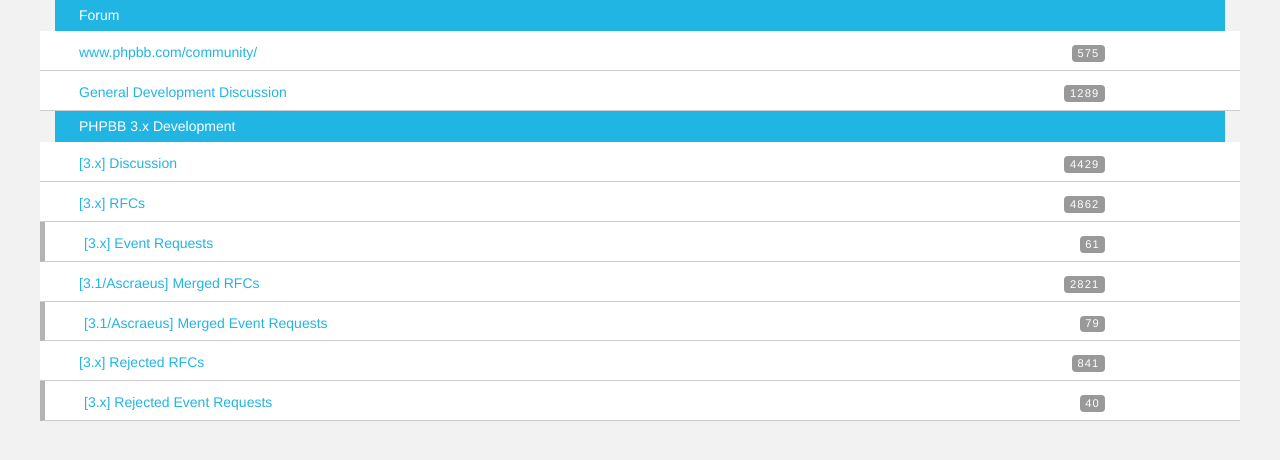
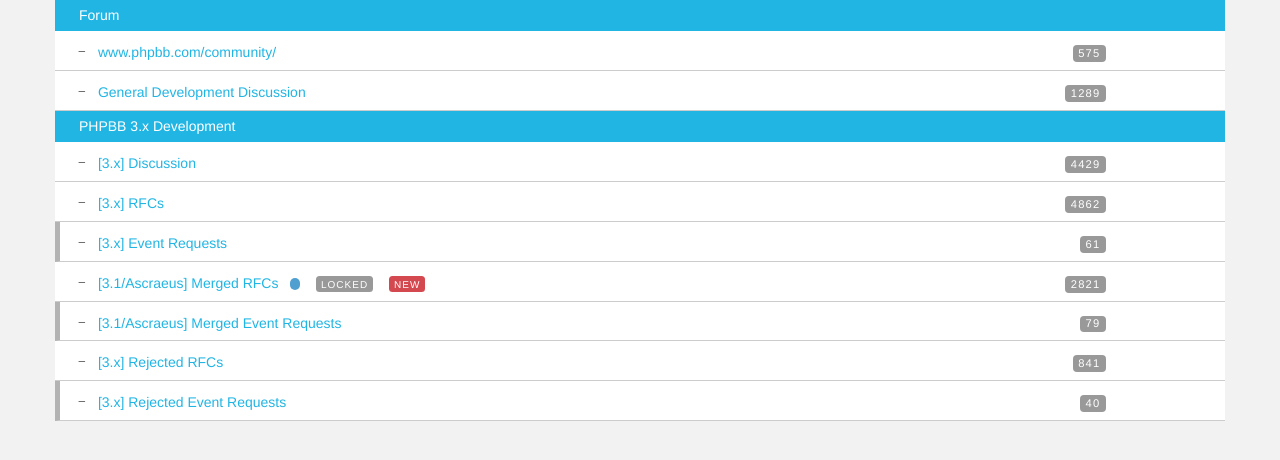
Before and after one commit to hanakin/ProMino, a PHP site: the page made by tests/test_forumlist.php in a window 1280 px wide. Shown: the top 460 px of the page. Run offline with PHP 8.4, Linux system fonts and the light colour scheme; style sheets or scripts are compiled from the project's sources; some libraries are stand-ins or nearby versions; some web fonts are replaced.

Commit message:
Remove nasty grid error and refactor some css

```diff
--- a/assests/css/core.css
+++ b/assests/css/core.css
@@ -354,16 +354,6 @@ td.visible-print {
 }
 .row:after {
   clear: both;
-}
-@media (min-width: 768px) {
-  .row {
-    margin-left: -15px;
-    margin-right: -15px;
-  }
-}
-.row .row {
-  margin-left: -15px;
-  margin-right: -15px;
 }
 .col-1,
 .col-2,
@@ -1404,67 +1394,51 @@ a.badge:focus {
     background-color: #e6e6e6;
   }
 }
-.badge {
-  margin: -30px 0 0 -15px;
-}
 .label-admint {
   background: #BC2A4D;
+}
+a:hover .label-admint {
+  background: #92213c;
 }
 .label-dev {
   background: #009900;
 }
+a:hover .label-dev {
+  background: #006600;
+}
 .label-modt {
   background: #660099;
+}
+a:hover .label-modt {
+  background: #440066;
 }
 .label-mod {
   background: #0000CC;
 }
+a:hover .label-mod {
+  background: #000099;
+}
 .label-stylet {
   background: #CC33CC;
+}
+a:hover .label-stylet {
+  background: #a329a3;
 }
 .label-supt {
   background: #CC6600;
 }
+a:hover .label-supt {
+  background: #994d00;
+}
 .label-webt {
   background: #0099CC;
+}
+a:hover .label-webt {
+  background: #007399;
 }
 .label-user {
   background: #21b5e4;
 }
-.info-stats {
-  margin: 24px 0 24px 4%;
+a:hover .label-user {
+  background: #1794bb;
 }
-@media (min-width: 992px) {
-  .info-stats {
-    margin-left: 13%;
-  }
-}
-@media (min-width: 1200px) {
-  .info-stats {
-    margin-left: 22%;
-  }
-}
-.info-online .panel-heading {
-  font-size: 14px;
-}
-.info-online-stats {
-  margin: 0;
-}
-.info-online-stats dd {
-  margin-left: 162px;
-}
-.info-online-stats dd small {
-  padding-left: 12px;
-  color: #999999;
-}
-.info-online-legend .label {
-  font-size: 10px;
-}
-@media (min-width: 1200px) {
-  .info-online-legend .label {
-    font-size: 12px;
-  }
-}
-.footer {
-  margin-bottom: 24px;
-}
--- a/assests/css/theme.css
+++ b/assests/css/theme.css
@@ -3,6 +3,9 @@
    Theme specific Content & alterations
    ==========================================================================
 */
+.header .badge {
+  margin: -30px 0 0 -15px;
+}
 .header > hgroup {
   padding: 9px 12px;
   margin: 16px 0;
@@ -54,8 +57,30 @@
   color: #ffffff;
   text-decoration: underline;
 }
+.forum-title:before,
+.forum-title:after {
+  content: " ";
+  /* 1 */
+
+  display: table;
+  /* 2 */
+
+}
+.forum-title:after {
+  clear: both;
+}
+.forum-icon {
+  font-size: 14px;
+  padding-right: 12px;
+}
+.forum-label {
+  display: none;
+  margin-left: 12px;
+  font-size: 10px;
+  text-transform: uppercase;
+}
 .forum-row {
-  padding: 8px 24px;
+  padding: 8px;
   background: #ffffff;
   border-bottom: 1px solid #cccccc;
 }
@@ -82,12 +107,40 @@
 }
 .forum-sub {
   border-left: 5px solid #b3b3b3;
+  padding-left: 3px;
 }
 .forum-recent > a {
   color: #cccccc;
 }
 .forum-recent > a:hover {
   color: #333333;
+}
+.unread {
+  display: inline;
+  background: #d44950;
+}
+.sticky {
+  display: inline;
+  background: #48d470;
+}
+.announcement {
+  display: inline;
+  background: #2f6fa1;
+}
+.global {
+  display: inline;
+  background: #ffcd1a;
+}
+.locked {
+  display: inline;
+}
+.mine {
+  display: inline;
+  margin-top: 2px;
+  padding: 4px;
+  font-size: 3px;
+  color: #4f9fd0;
+  background: #4f9fd0;
 }
 .info-stats {
   margin: 24px 0 24px 4%;
@@ -123,3 +176,12 @@
   padding-left: 12px;
   color: #999999;
 }
+.footer {
+  margin-bottom: 24px;
+  font-size: 12px;
+}
+@media (min-width: 768px) {
+  .footer {
+    font-size: 14px;
+  }
+}
--- a/assests/less/framework/_grid.less
+++ b/assests/less/framework/_grid.less
@@ -5,7 +5,7 @@
 // Set the container width, and override it for fixed navbars in media queries
 .container { .container-fixed(); }
 // Mobile-first defaults
-.row { .make-row(); }
+.row { .clearfix(); }
 // Common styles for small and large grid columns
 .col-1,
 .col-2,
--- a/assests/less/framework/_mixins.less
+++ b/assests/less/framework/_mixins.less
@@ -381,20 +381,3 @@
 	margin-left: auto;
 	.clearfix();
 }
-
-// Creates a wrapper for a series of columns
-.make-row() {
-	// Then clear the floated columns
-	.clearfix();
-
-	@media (min-width: @screen-small) {
-		margin-left:  (@grid-gutter-width / -2);
-		margin-right: (@grid-gutter-width / -2);
-	}
-
-	// Negative margin nested rows out to align the content of columns
-	.row {
-		margin-left:  (@grid-gutter-width / -2);
-		margin-right: (@grid-gutter-width / -2);
-	}
-}
--- a/assests/less/framework/_variables.less
+++ b/assests/less/framework/_variables.less
@@ -26,7 +26,7 @@
 
 // Accent colors
 // -------------------------
-@blueDark:						#2f6fa1;
+@blue-dark:						#2f6fa1;
 @blue:							#4f9fd0;
 @red:							#d44950;
 @green:							#48d470;
--- /dev/null
+++ b/assests/less/modules/copyright.less
@@ -0,0 +1,9 @@
+//
+// Copyright
+// --------------------------------------------------
+
+.footer {
+	margin-bottom: @padding-base-vertical*3;
+	font-size: @font-size-small;
+}
+@media (min-width: @screen-tablet) { .footer { font-size: @font-size-base; } }
--- a/assests/less/modules/forumlist.less
+++ b/assests/less/modules/forumlist.less
@@ -18,9 +18,23 @@
 	}
 }
 
+.forum-title { .clearfix(); }
+
+.forum-icon {
+	font-size: @font-size-base;
+	padding-right: @padding-base-horizontal;
+}
+
+.forum-label {
+	display: none;
+	margin-left: @padding-base-horizontal;
+	font-size: 10px;
+	text-transform: uppercase;
+}
+
 .forum-row {
 	// Structure
-	padding: @padding-base-vertical @padding-base-horizontal*2;
+	padding: @padding-base-vertical;
 	hgroup { margin-top: 6px; }
 	> h2, .h5, p { margin: 0; }
 	dfn { padding-top: @padding-base-vertical; }
@@ -37,9 +51,43 @@
 }
 
 .forum-row::last-child { border-bottom: none; }
-.forum-sub { border-left: @padding-small-vertical solid @gray-light; }
+.forum-sub {
+	border-left: @padding-small-vertical solid @gray-light;
+	padding-left: @padding-base-vertical - @padding-small-vertical;
+}
 
 .forum-recent > a {
 	color: @gray-lighter;
 	&:hover { color: @black; }
 }
+
+// forum-label variants
+.unread {
+	display: inline;
+	background: @red;
+}
+
+.sticky {
+	display: inline;
+	background: @green;
+}
+
+.announcement {
+	display: inline;
+	background: @blue-dark;
+}
+
+.global {
+	display: inline;
+	background: @yellow;
+}
+
+.locked { display: inline; }
+.mine {
+	display: inline;
+	margin-top: 2px;
+	padding: 4px;
+	font-size: 3px;
+	color: @blue;
+	background: @blue;
+}
--- a/assests/less/modules/navbar.less
+++ b/assests/less/modules/navbar.less
@@ -2,7 +2,9 @@
 // Navbar
 // --------------------------------------------------
 
-.header > hgroup {
+.header {
+	.badge { margin: -30px 0 0 -15px; }
+	> hgroup {
 		// Structure
 		padding: @padding-base-vertical+1 @padding-base-horizontal;
 		margin: @padding-base-vertical*2 0;
@@ -13,6 +15,7 @@
 		a .glyphicon { color: @gray-darker;	}
 		a:hover .glyphicon { color: @white; }
 		border-radius: @border-radius-large;
+	}
 }
 
 .header-logo {
--- a/assests/less/theme.less
+++ b/assests/less/theme.less
@@ -12,3 +12,4 @@
 @import "modules/navbar.less";
 @import "modules/forumlist.less";
 @import "modules/info.less";
+@import "modules/copyright.less";
--- a/includes/forumlist.php
+++ b/includes/forumlist.php
@@ -5,7 +5,8 @@
 						<ol class="forum-list list-unstyled">
 							<li class="forum-row row">
 								<hgroup class="col-sm-11">
-									<h2 class="forum-title h5 md-pull-left lg-pull-left"><a href="">www.phpbb.com/community/</a></h2>
+									<span class="forum-icon glyphicon glyphicon-minus pull-left"></span>
+									<h2 class="forum-title h5 md-pull-left lg-pull-left"><a class="pull-left" href="">www.phpbb.com/community/</a></h2>
 									<dfn class="forum-description visible-sm">A link back to the support forum at www.phpbb.com.</dfn>
 									<span class="label pull-right hidden-sm">575</span>
 								</hgroup>
@@ -18,7 +19,8 @@
 							</li>
 							<li class="forum-row row">
 								<hgroup class="col-sm-11">
-									<h2 class="forum-title h5 md-pull-left lg-pull-left"><a href="">General Development Discussion</a></h2>
+									<span class="forum-icon glyphicon glyphicon-minus pull-left"></span>
+									<h2 class="forum-title h5 md-pull-left lg-pull-left"><a class="pull-left" href="">General Development Discussion</a></h2>
 									<dfn class="forum-description visible-sm">Discuss general development subjects that are not specific to a particular version like the versioning control system we use or other infrastructure.</dfn>
 									<span class="label pull-right hidden-sm">1289</span>
 								</hgroup>
@@ -36,7 +38,8 @@
 						<ol class="forum-list list-unstyled">
 							<li class="forum-row row">
 								<hgroup class="col-sm-11">
-									<h2 class="forum-title h5 md-pull-left lg-pull-left"><a href="">[3.x] Discussion</a></h2>
+									<span class="forum-icon glyphicon glyphicon-minus pull-left"></span>
+									<h2 class="forum-title h5 md-pull-left lg-pull-left"><a class="pull-left" href="">[3.x] Discussion</a></h2>
 									<dfn class="forum-description visible-sm">General discussion of development ideas and the approaches taken in the 3.x branch of phpBB. The next feature release of phpBB 3 will be 3.1/Ascreaus followed by 3.2/Arsia.</dfn>
 									<span class="label pull-right hidden-sm">4429</span>
 								</hgroup>
@@ -49,7 +52,8 @@
 							</li>
 							<li class="forum-row row">
 								<hgroup class="col-sm-11">
-									<h2 class="forum-title h5 md-pull-left lg-pull-left"><a href="">[3.x] RFCs</a></h2>
+									<span class="forum-icon glyphicon glyphicon-minus pull-left"></span>
+									<h2 class="forum-title h5 md-pull-left lg-pull-left"><a class="pull-left" href="">[3.x] RFCs</a></h2>
 									<dfn class="forum-description visible-sm">Publish your own request for comments or patches for the next version of phpBB. Discuss the contributions and proposals of others. Upcoming releases are 3.1/Ascraeus and 3.2/Arsia.</dfn>
 									<span class="label pull-right hidden-sm">4862</span>
 								</hgroup>
@@ -62,7 +66,8 @@
 							</li>
 							<li class="forum-row forum-sub row">
 								<hgroup class="col-sm-11">
-									<h2 class="forum-title h5 md-pull-left lg-pull-left"><a href="">[3.x] Event Requests</a></h2>
+									<span class="forum-icon glyphicon glyphicon-minus pull-left"></span>
+									<h2 class="forum-title h5 md-pull-left lg-pull-left"><a class="pull-left" href="">[3.x] Event Requests</a></h2>
 									<dfn class="forum-description visible-sm">Request hook events and what data needs to be sent for the new hook system.</dfn>
 									<span class="label pull-right hidden-sm">61</span>
 								</hgroup>
@@ -75,7 +80,15 @@
 							</li>
 							<li class="forum-row row">
 								<hgroup class="col-sm-11">
-									<h2 class="forum-title h5 md-pull-left lg-pull-left"><a href="">[3.1/Ascraeus] Merged RFCs</a></h2>
+									<span class="forum-icon glyphicon glyphicon-minus pull-left"></span>
+									<h2 class="forum-title h5 md-pull-left lg-pull-left">
+										<a class="pull-left" href="">[3.1/Ascraeus] Merged RFCs</a>
+										<p class="forum-labels md-pull-left lg-pull-left">
+											<span class="forum-label badge mine">0</span>
+											<span class="forum-label label locked">Locked</span>
+											<span class="forum-label label unread">New</span>
+										</p>
+									</h2>
 									<dfn class="forum-description visible-sm">These requests for comments have lead to an implemented feature that has been successfully merged into the 3.1/Ascraeus branch. Everything listed in this forum will be available in phpBB 3.1.</dfn>
 									<span class="label pull-right hidden-sm">2821</span>
 								</hgroup>
@@ -88,7 +101,8 @@
 							</li>
 							<li class="forum-row forum-sub row">
 								<hgroup class="col-sm-11">
-									<h2 class="forum-title h5 md-pull-left lg-pull-left"><a href="">[3.1/Ascraeus] Merged Event Requests</a></h2>
+									<span class="forum-icon glyphicon glyphicon-minus pull-left"></span>
+									<h2 class="forum-title h5 md-pull-left lg-pull-left"><a class="pull-left" href="">[3.1/Ascraeus] Merged Event Requests</a></h2>
 									<dfn class="forum-description visible-sm">These requests for events in core phpBB have been merged into 3.1/Ascraeus and will be available with the next release.</dfn>
 									<span class="label pull-right hidden-sm">79</span>
 								</hgroup>
@@ -101,7 +115,8 @@
 							</li>
 							<li class="forum-row row">
 								<hgroup class="col-sm-11">
-									<h2 class="forum-title h5 md-pull-left lg-pull-left"><a href="">[3.x] Rejected RFCs</a></h2>
+									<span class="forum-icon glyphicon glyphicon-minus pull-left"></span>
+									<h2 class="forum-title h5 md-pull-left lg-pull-left"><a class="pull-left" href="">[3.x] Rejected RFCs</a></h2>
 									<dfn class="forum-description visible-sm">These RFCs were either rejected or have been replaced by an alternative proposal. They will not be included in phpBB.</dfn>
 									<span class="label pull-right hidden-sm">841</span>
 								</hgroup>
@@ -114,7 +129,8 @@
 							</li>
 							<li class="forum-row forum-sub row">
 								<hgroup class="col-sm-11">
-									<h2 class="forum-title h5 md-pull-left lg-pull-left"><a href="">[3.x] Rejected Event Requests</a></h2>
+									<span class="forum-icon glyphicon glyphicon-minus pull-left"></span>
+									<h2 class="forum-title h5 md-pull-left lg-pull-left"><a class="pull-left" href="">[3.x] Rejected Event Requests</a></h2>
 									<dfn class="forum-description visible-sm">These event requests have either been rejected by the community or have become redundant because of code changes or other events requests.</dfn>
 									<span class="label pull-right hidden-sm">40</span>
 								</hgroup>
--- a/index.php
+++ b/index.php
@@ -6,6 +6,7 @@
 		<title></title>
 		<meta name="description" content="">
 		<meta name="viewport" content="width=device-width, initial-scale=1.0">
+		<meta http-equiv="X-UA-Compatible" content="IE=edge">
 
 		<link rel="stylesheet" href="theme/stylesheet.css">
 
--- a/tests/test_head.php
+++ b/tests/test_head.php
@@ -6,6 +6,7 @@
 		<title></title>
 		<meta name="description" content="">
 		<meta name="viewport" content="width=device-width, initial-scale=1.0">
+		<meta http-equiv="X-UA-Compatible" content="IE=edge">
 
 		<link rel="stylesheet" href="theme/stylesheet.css">
 
```
Also changed, not shown: assests/less/core/core-modules.less (+22 -9 lines), assests/less/core/core-structure.less (+0 -25 lines), index2.html (renamed from index.html). Lines whose indentation alone changed are shown as unchanged.
